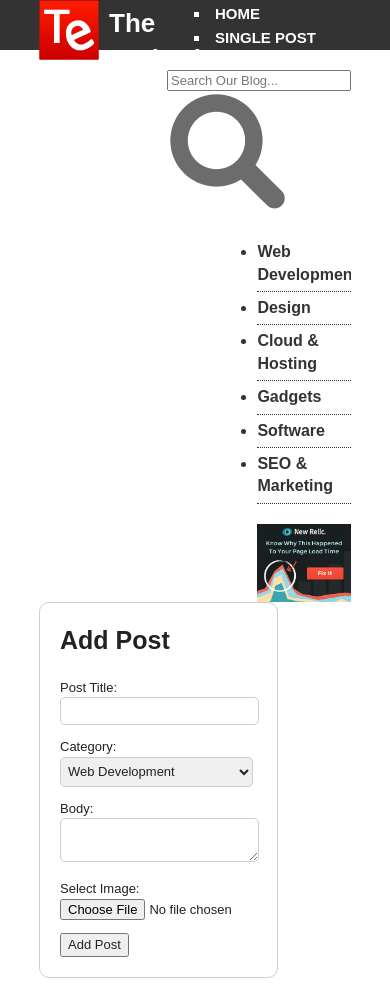
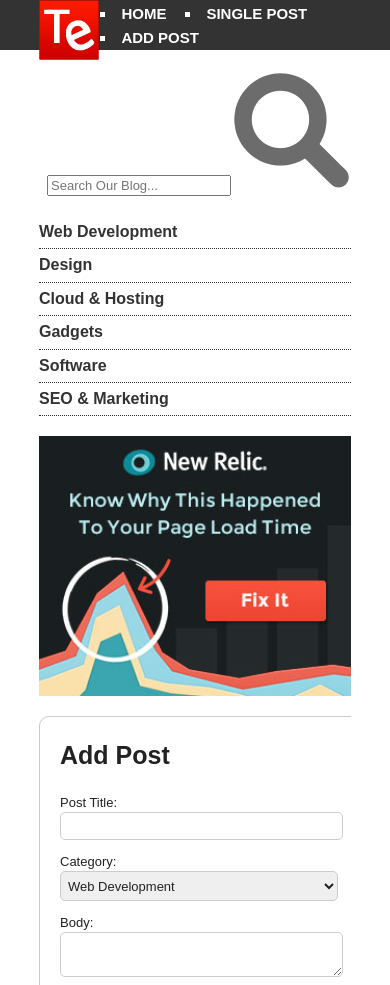
Before and after one commit to w9wen/ProjectsInHtml5, a plain HTML site: page S3-html5_blog/add-post.html in a window 390 px wide. Shown: the top 985 px of the page. Drawn offline with Linux system fonts and the light colour scheme.

Commit message:
[S3] Responsived the index page.

```diff
--- a/S3-html5_blog/css/main.css
+++ b/S3-html5_blog/css/main.css
@@ -220,6 +220,7 @@ article .readmore:hover {
 
 .ad img {
     width: 100%;
+    margin-bottom: 20px;
 }
 
 #main-footer {
@@ -330,7 +331,30 @@ article .readmore:hover {
    Media Queries
    ========================================================================== */
 
-@media only screen and (min-width: 35em) {
+/* @media only screen and (min-width: 35em) {
+} */
+
+@media only screen and (max-width: 900px) {
+    #branding h1 {
+        display: none;
+    }
+
+    #branding {
+        width: 20%;
+    }
+
+    #main-nav {
+        width: 80%;
+    }
+
+    #content {
+        float: none;
+        width: 91%;
+    }
+    #sidebar {
+        float: none;
+        width: 100%;
+    }
 }
 
 @media print,
```
